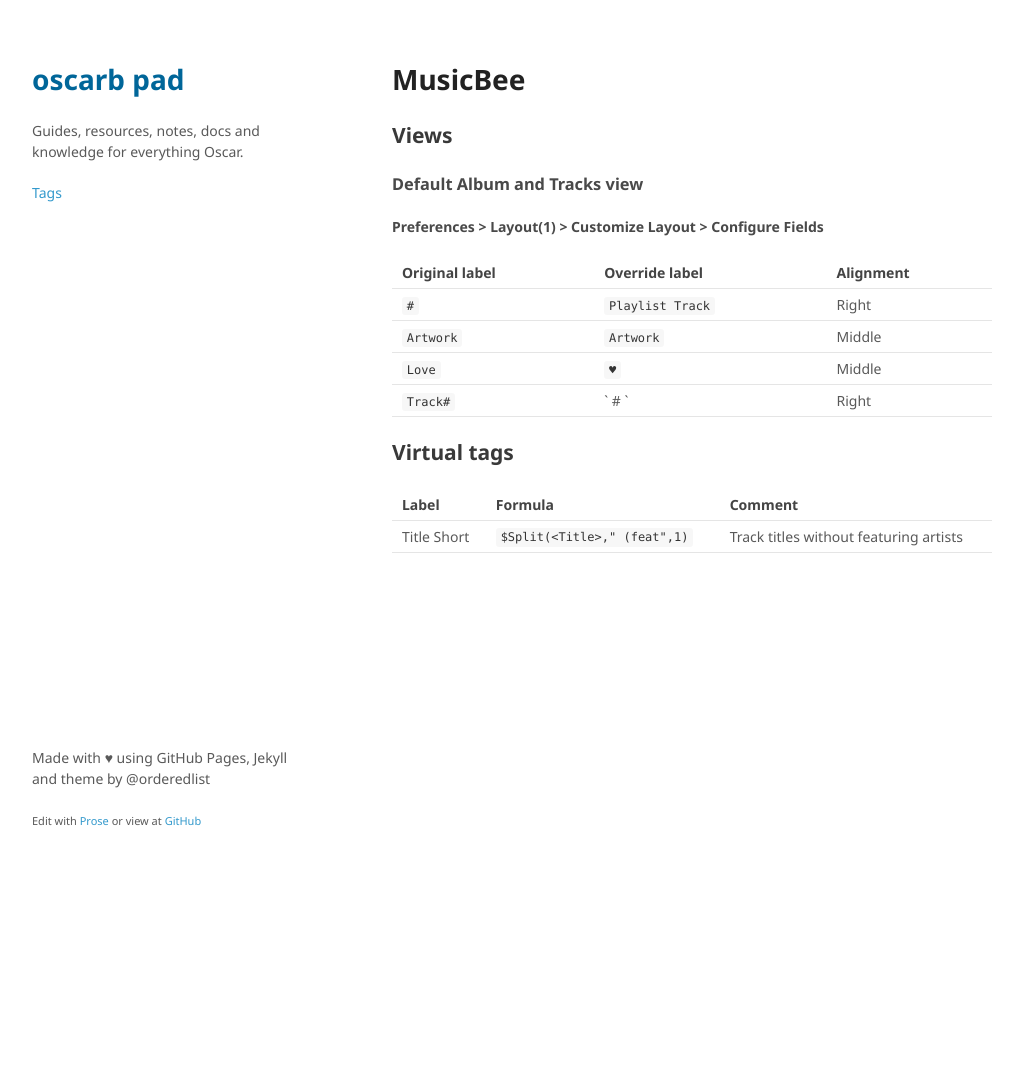
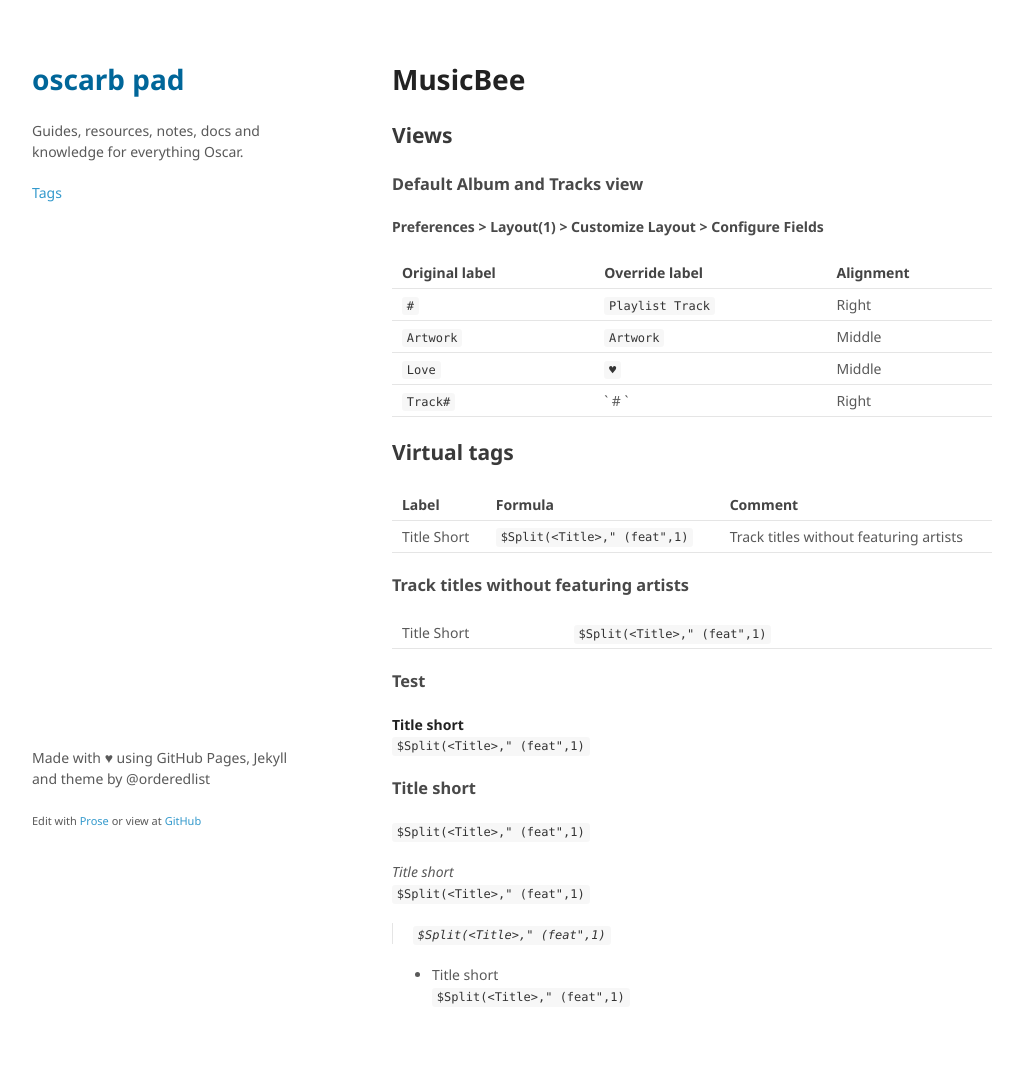
Before and after one commit to oscarb/pad, a Jekyll site: the page built from _docs/musicbee.md, in a window 1280 px wide. Shown: the whole page, without its empty margins (128-1151 px from the left). Built offline with Jekyll 4.4.1, drawn with Linux system fonts in a browser that asks for light colours; before the commit the page ends 900 px from its top, so only the background shows below that.

Commit message:
Updated musicbee.md

```diff
--- a/_docs/musicbee.md
+++ b/_docs/musicbee.md
@@ -26,3 +26,31 @@ Original label | Override label   | Alignment
 Label | Formula | Comment
 ------|---------|---------------------------
 Title Short | `$Split(<Title>," (feat",1)` | Track titles without featuring artists
+
+
+### Track titles without featuring artists
+
+Title Short | `$Split(<Title>," (feat",1)`
+
+
+### Test
+
+**Title short**
+ `$Split(<Title>," (feat",1)`
+
+
+### Title short
+
+ `$Split(<Title>," (feat",1)`
+
+
+
+_Title short_
+ `$Split(<Title>," (feat",1)`
+
+
+>  `$Split(<Title>," (feat",1)`
+
+
+* Title short
+	`$Split(<Title>," (feat",1)`
```
